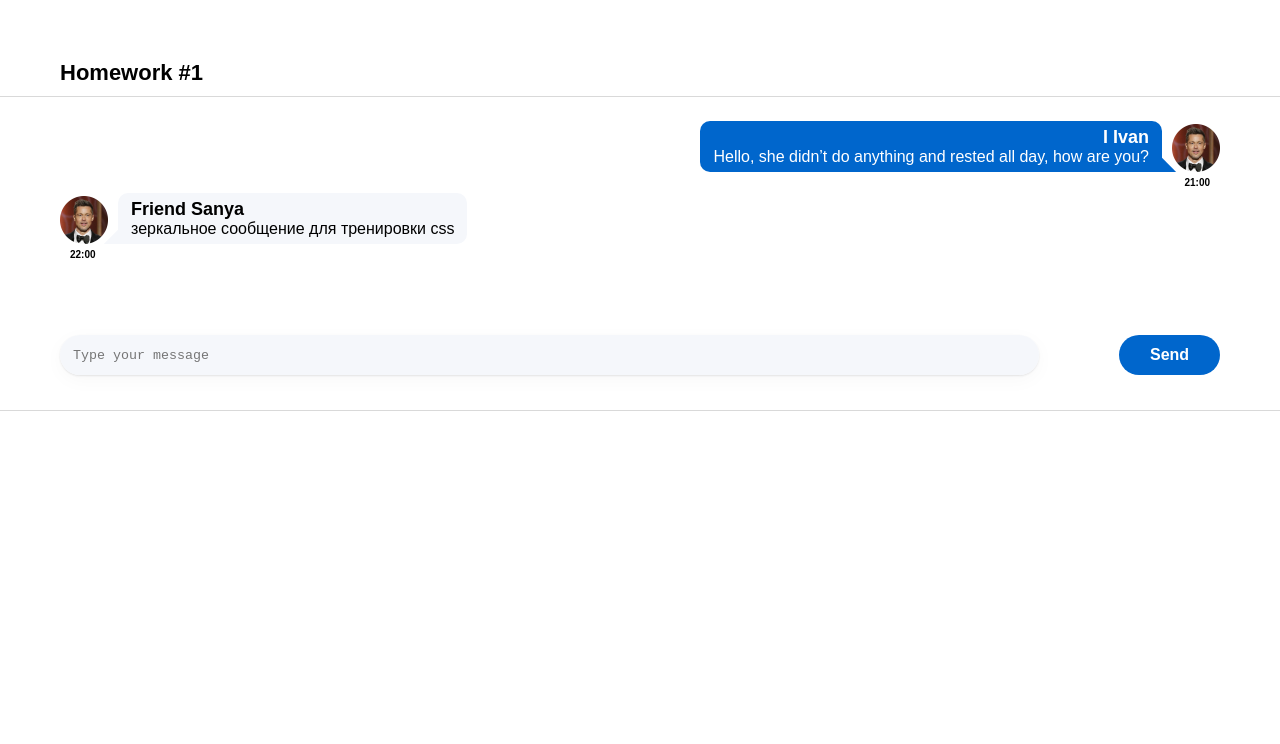
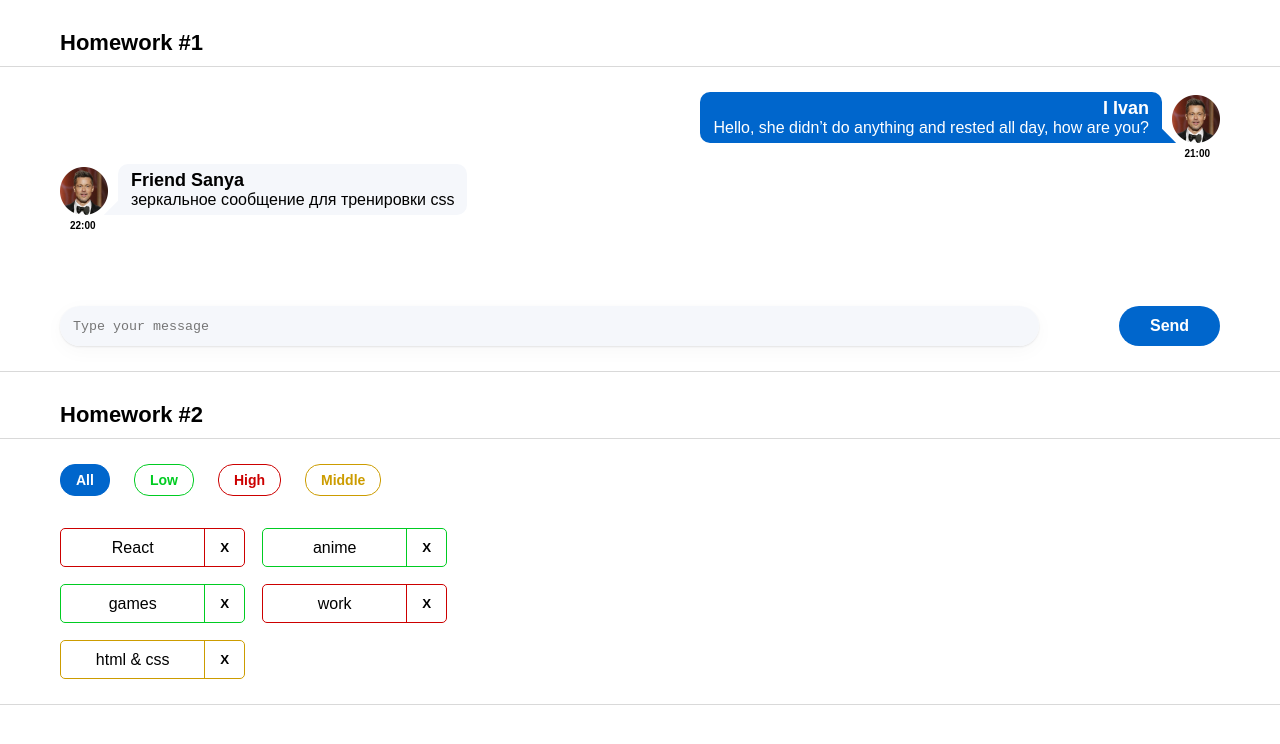
Before and after one commit to andressc/hws2, a React (Create React App) app: page / in a window 1280 px wide. Shown: the top 744 px of the page. Built offline with nearby package versions, Linux system fonts and the light colour scheme.

Commit message:
HW2 created

```diff
--- a/src/s1-main/App.module.css
+++ b/src/s1-main/App.module.css
@@ -7,14 +7,14 @@
     display: flex;
     flex-direction: column;
     gap: 70px;
-    /*padding: 0 60px;*/
+    padding: 25px 60px;
+    border-bottom: 1px solid #D9D9D9;
+    border-top: 1px solid #D9D9D9;
 }
 
 .hwTitle {
     color: #000;
     font-size: 22px;
     font-weight: 600;
-    border-bottom: 1px solid #D9D9D9;
-    margin-bottom: 24px;
-    padding: 60px 60px 10px 60px;
+    padding: 30px 60px 10px 60px;
 }
--- a/src/s1-main/App.tsx
+++ b/src/s1-main/App.tsx
@@ -1,13 +1,14 @@
 import React from 'react'
 import s from './App.module.css'
 import HW1 from '../s2-homeworks/hw01/HW1'
+import HW2 from "../s2-homeworks/hw02/HW2"
 
 function App() {
     return (
         <div className={s.App}>
             <HW1/>
             {/*раскомментировать по ходу выполнения*/}
-            {/*<HW2/>*/}
+            <HW2/>
             {/*<HW3/>*/}
             {/*<HW4/>*/}
 
--- a/src/s2-homeworks/hw01/friend-message/FriendMessage.module.css
+++ b/src/s2-homeworks/hw01/friend-message/FriendMessage.module.css
@@ -4,7 +4,6 @@
     flex-direction: column;
     font-family: Montserrat, sans-serif;
     font-size: 16px;
-    padding: 0 60px;
 }
 
 .friendImageAndText {
--- a/src/s2-homeworks/hw01/message-sender/MessageSender.module.css
+++ b/src/s2-homeworks/hw01/message-sender/MessageSender.module.css
@@ -2,8 +2,6 @@
     display: flex;
     justify-content: center;
     gap: 80px;
-    border-bottom: 1px solid #D9D9D9;
-    padding: 0 60px 35px 60px;
 }
 
 .textarea {
--- a/src/s2-homeworks/hw01/message/Message.module.css
+++ b/src/s2-homeworks/hw01/message/Message.module.css
@@ -3,7 +3,6 @@
     align-items: flex-end;
     flex-direction: column;
     font-size: 16px;
-    padding: 0 60px;
 }
 
 .imageAndText {
--- a/src/s2-homeworks/hw02/HW2.tsx
+++ b/src/s2-homeworks/hw02/HW2.tsx
@@ -17,16 +17,16 @@
 * */
 
 // types
-export type AffairPriorityType = any // need to fix any
+export type AffairPriorityType = 'low' | 'middle' | 'high' // need to fix any
 export type AffairType = {
-    _id: any // need to fix any
-    name: any // need to fix any
+    _id: number // need to fix any
+    name: string // need to fix any
     priority: AffairPriorityType
 }
 export type FilterType = 'all' | AffairPriorityType
 
 // constants
-const defaultAffairs: any = [ // need to fix any
+const defaultAffairs: AffairType[] = [ // need to fix any
     {_id: 1, name: 'React', priority: 'high'}, // студенты могут изменить содержимое name и количество элементов в массиве, ...priority не менять!
     {_id: 2, name: 'anime', priority: 'low'},
     {_id: 3, name: 'games', priority: 'low'},
@@ -35,23 +35,22 @@
 ]
 
 // pure helper functions
-export const filterAffairs = (affairs: any, filter: any): any => { // need to fix any
-
-
-    return affairs // need to fix
+export const filterAffairs = (affairs: AffairType[], filter: FilterType):  AffairType[] => { // need to fix any
+    if(filter === "all") return affairs
+    return affairs.filter(f => f.priority === filter) // need to fix
 }
-export const deleteAffair = (affairs: any, _id: any): any => { // need to fix any
-
-    return affairs // need to fix
+export const deleteAffair = (affairs: AffairType[], _id: number): AffairType[] => { // need to fix any
+    return affairs.filter(a => a._id !== _id) // need to fix
 }
 
 function HW2() {
-    const [affairs, setAffairs] = useState<any>(defaultAffairs) // need to fix any
+    const [affairs, setAffairs] = useState<AffairType[]>(defaultAffairs) // need to fix any
     const [filter, setFilter] = useState<FilterType>('all')
 
     const filteredAffairs = filterAffairs(affairs, filter)
-    const deleteAffairCallback = (_id: any) => { // need to fix any
-        // need to fix
+
+    const deleteAffairCallback = (_id: number) => { // need to fix any
+        setAffairs(affairs.filter(a => a._id !== _id))
     }
 
     return (
--- a/src/s2-homeworks/hw02/affairs/Affairs.tsx
+++ b/src/s2-homeworks/hw02/affairs/Affairs.tsx
@@ -4,24 +4,24 @@
 import s from './Affairs.module.css'
 
 type AffairsPropsType = {
-    data: any // need to fix any
-    setFilter: any
-    deleteAffairCallback: any
+    data: AffairType[] // need to fix any
+    setFilter: (filter: FilterType) => void
+    deleteAffairCallback: (_id: number) => void
     filter: FilterType
 }
 
 function Affairs(props: AffairsPropsType) {
     const setAll = () => {
-        // need to fix
+        props.setFilter("all")
     }
     const setHigh = () => {
-        // need to fix
+        props.setFilter("high")
     }
     const setMiddle = () => {
-        // need to fix
+        props.setFilter("middle")
     }
     const setLow = () => {
-        // need to fix
+        props.setFilter("low")
     }
 
     const cnAll = s.button + ' ' + s.all + (props.filter === 'all' ? ' ' + s.active : '')
@@ -48,6 +48,13 @@
                     All
                 </button>
                 <button
+                    id={'hw2-button-low'}
+                    onClick={setLow}
+                    className={cnLow}
+                >
+                    Low
+                </button>
+                <button
                     id={'hw2-button-high'}
                     onClick={setHigh}
                     className={cnHigh}
@@ -61,13 +68,6 @@
                 >
                     Middle
                 </button>
-                <button
-                    id={'hw2-button-low'}
-                    onClick={setLow}
-                    className={cnLow}
-                >
-                    Low
-                </button>
             </div>
             <div className={s.affairs}>{mappedAffairs}</div>
         </div>
--- a/src/s2-homeworks/hw02/affairs/affair/Affair.tsx
+++ b/src/s2-homeworks/hw02/affairs/affair/Affair.tsx
@@ -6,12 +6,13 @@
 type AffairPropsType = {
     // key не нужно типизировать
     affair: AffairType
-    deleteAffairCallback: any // need to fix any
+    deleteAffairCallback: (_id: number) => void // need to fix any
 }
 
 function Affair(props: AffairPropsType) {
     const deleteCallback = () => {
         // need to fix
+        props.deleteAffairCallback(props.affair._id)
     }
 
     const nameClass = s.name + ' ' + s2[props.affair.priority]
@@ -24,9 +25,7 @@
             className={affairClass}
         >
             <div id={'hw2-name-' + props.affair._id} className={nameClass}>
-                {/*создаёт студент*/}
-
-                {/**/}
+                {props.affair.name}
             </div>
             <div id={'hw2-priority-' + props.affair._id} hidden>
                 {props.affair.priority}
@@ -36,7 +35,7 @@
                 id={'hw2-button-delete-' + props.affair._id}
                 className={buttonClass}
                 // need to fix
-
+                onClick={deleteCallback}
             >
                 {/*текст кнопки могут изменить студенты*/}
                 X
```
